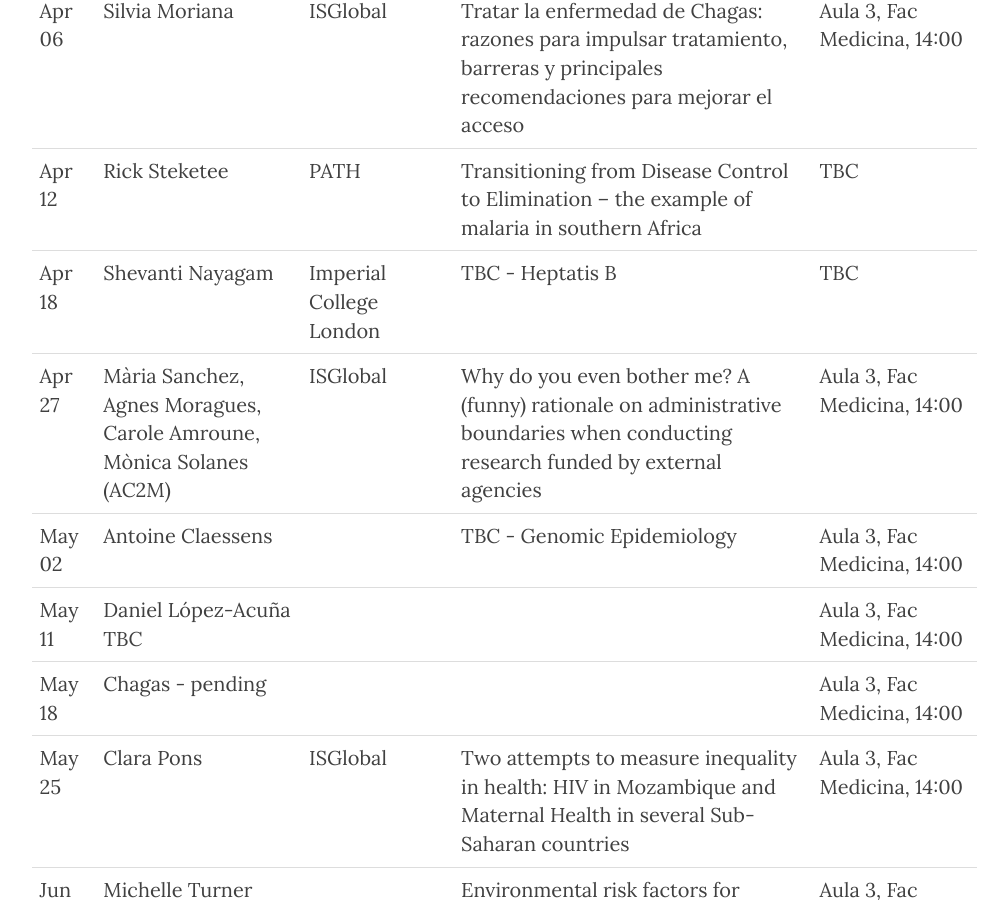
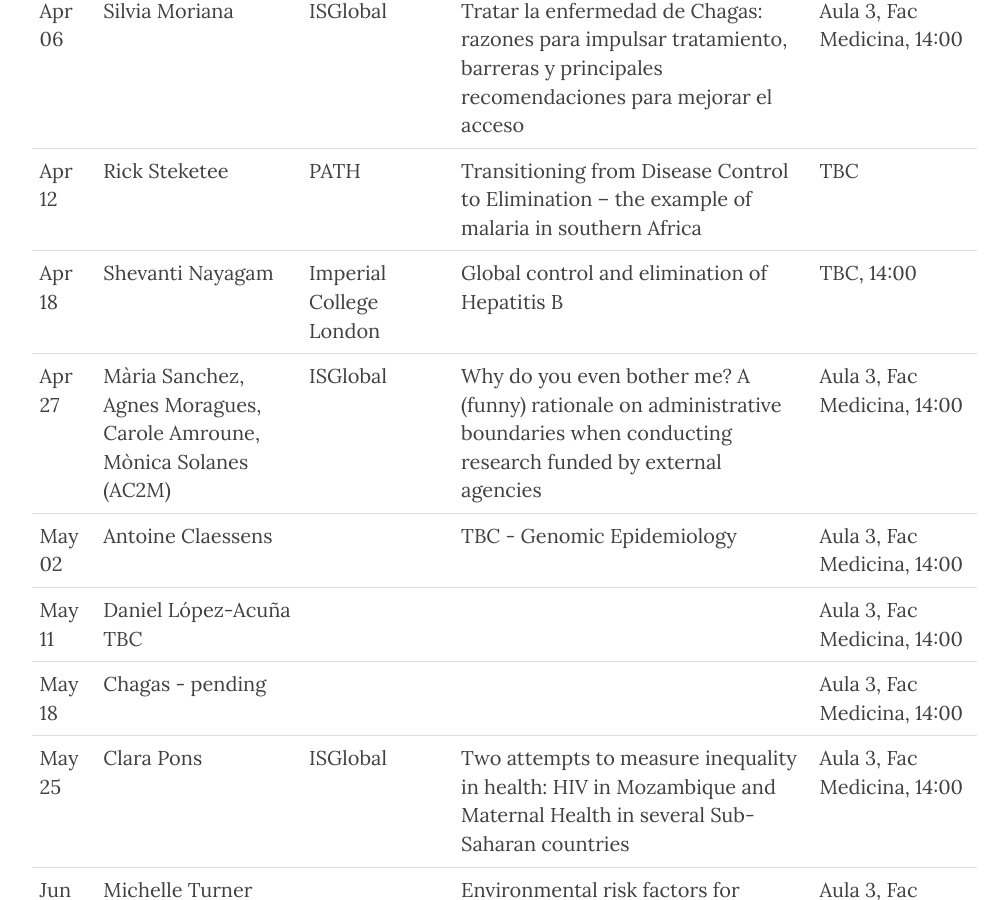
Before and after one commit to seminaris/seminaris.github.io, a Jekyll site: the page built from index.html, in a window 1280 px wide and 900 px high, scrolled down 941 px. Shown: the whole window, without its empty margins (136-1144 px from the left). Built offline with Jekyll 4.4.1, drawn with Linux system fonts in a browser that asks for light colours; nearby versions of some CDN libraries; the list of posts is cut into pages by our own code.

Commit message:
updating with shevantis title

```diff
--- a/index.html
+++ b/index.html
@@ -46,8 +46,8 @@ description: "Institut de Salut Global de Barcelona"
    <td style="text-align:left;"> Apr 18 </td>
    <td style="text-align:left;"> Shevanti Nayagam </td>
    <td style="text-align:left;"> Imperial College London </td>
-   <td style="text-align:left;"> TBC - Heptatis B </td>
-   <td style="text-align:left;"> TBC </td>
+   <td style="text-align:left;"> Global control and elimination of Hepatitis B </td>
+   <td style="text-align:left;"> TBC, 14:00 </td>
   </tr>
   <tr>
    <td style="text-align:left;"> Apr 27 </td>
```
Also changed, not shown: 4 other files.
